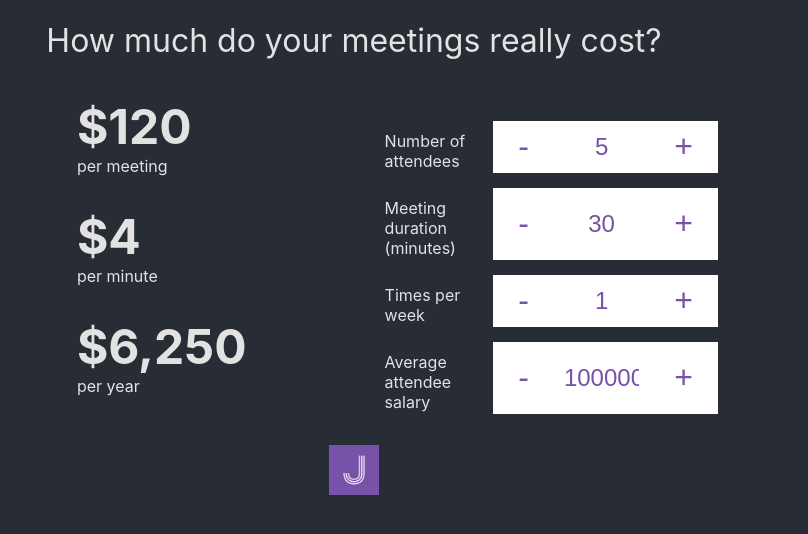
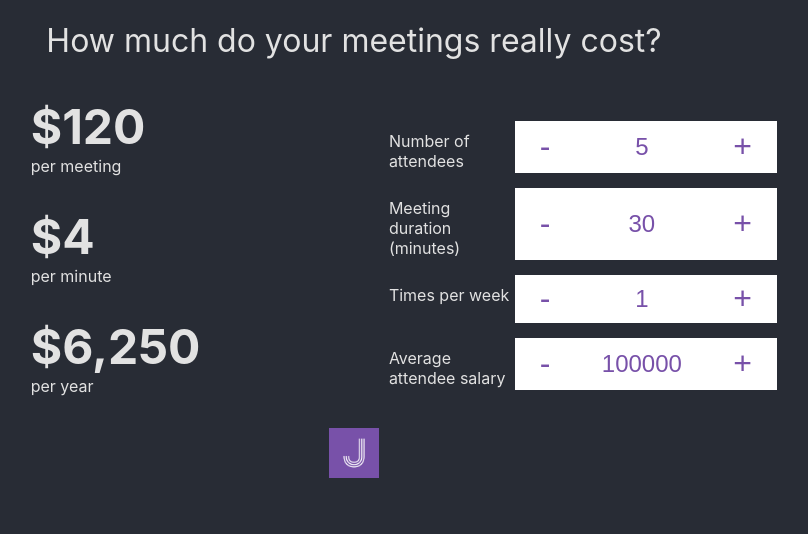
Before and after one commit to justincoh/meeting_cost_calculator, a React (Create React App) app: page / in a window 1280 px wide. Shown: the top 534 px of the page, without its empty margins (286-1094 px from the left). Built offline with nearby package versions, Linux system fonts and the light colour scheme.

Commit message:
css adjustment, deployed version is slightly off

```diff
--- a/src/App.css
+++ b/src/App.css
@@ -112,7 +112,7 @@ a {
 
 @media (min-width: 1024px) {
   .App {
-    margin: 0 20%;
+    margin: 0 15%;
   }
 
   .plus-minus-input {
```
